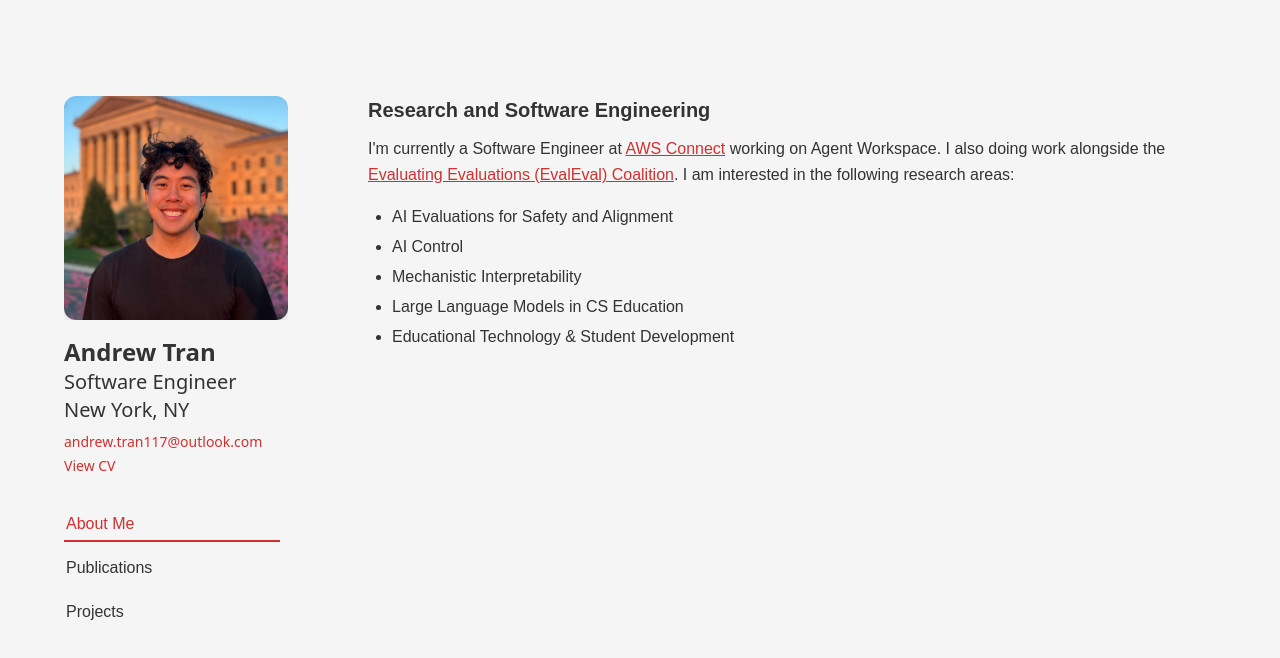
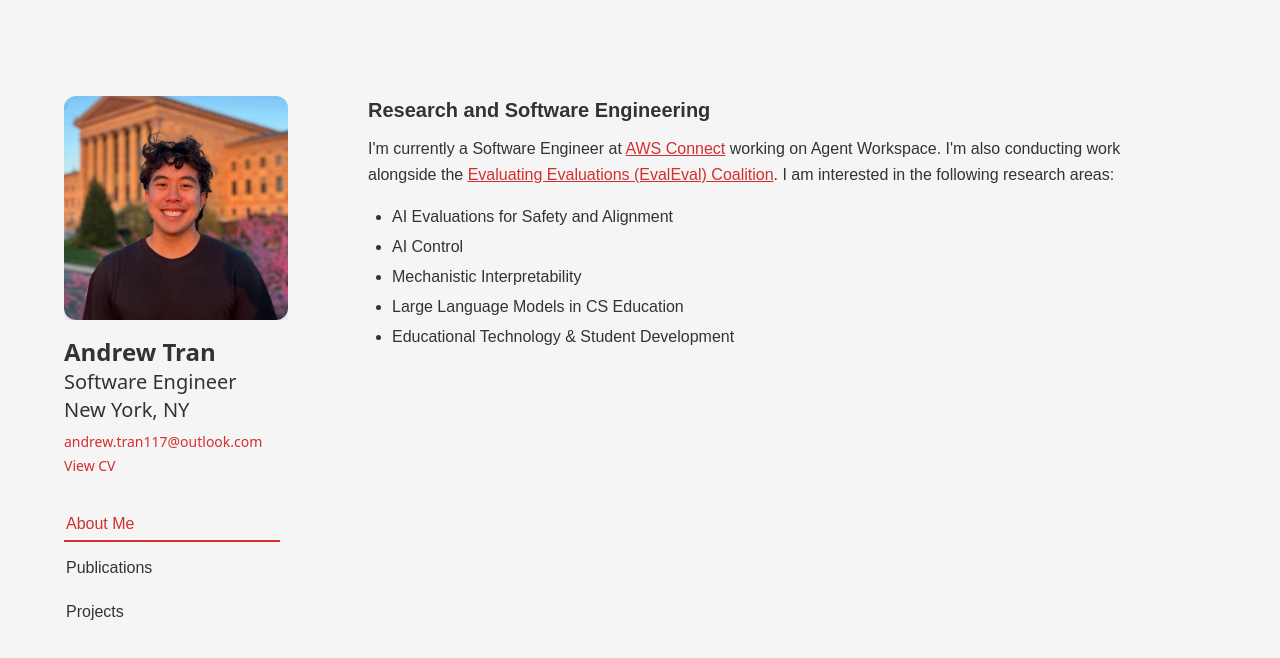
Before and after one commit to andrewtran117/andrewtran117.github.io, a Next.js app: page / in a window 1280 px wide. Shown: the top 658 px of the page. Built offline with nearby package versions, Linux system fonts and the light colour scheme.

Commit message:
Fix typo

```diff
--- a/app/page.tsx
+++ b/app/page.tsx
@@ -65,7 +65,7 @@ export default function Home() {
                 >
                   AWS Connect
                 </a>{' '}
-                working on Agent Workspace. I also doing work alongside the{' '}
+                working on Agent Workspace. I'm also conducting work alongside the{' '}
                 <a
                   href="https://evalevalai.com/"
                   className="text-[#d32f2f] underline hover:text-[#b71c1c]"
```
